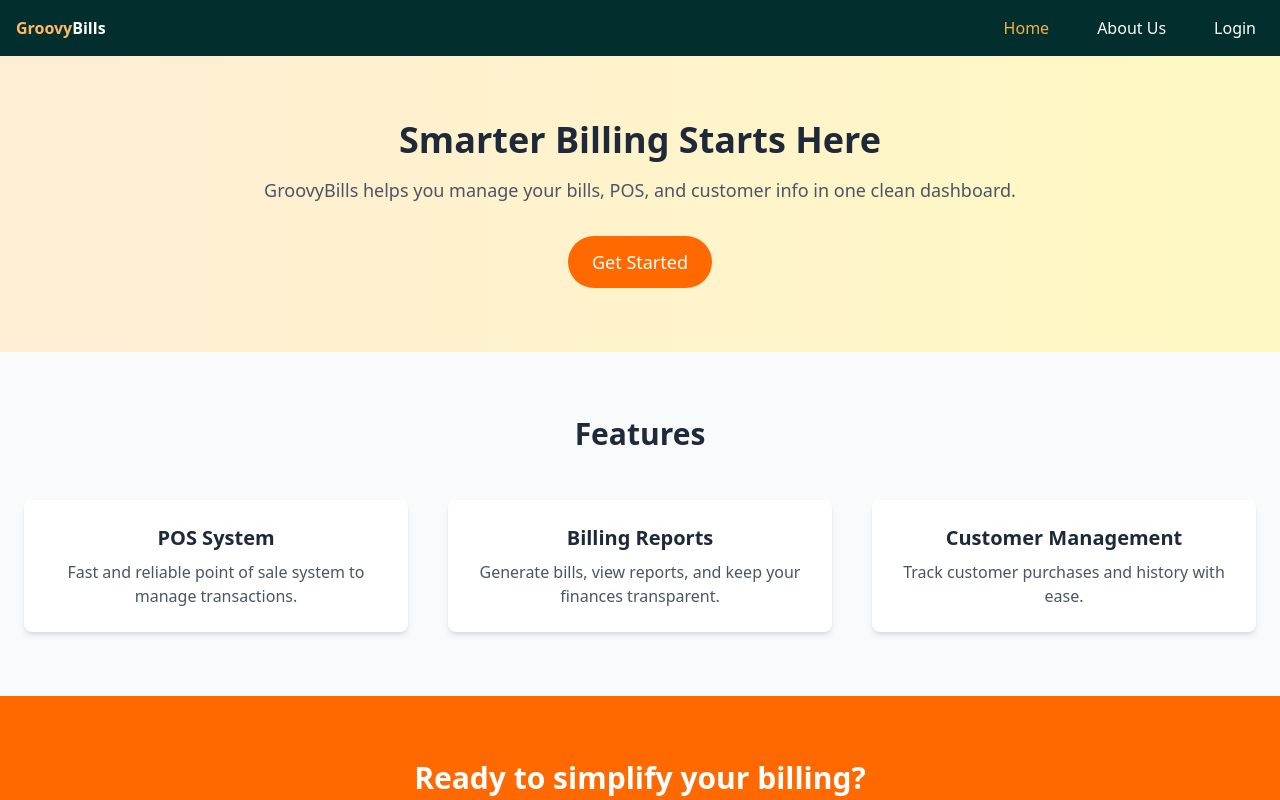
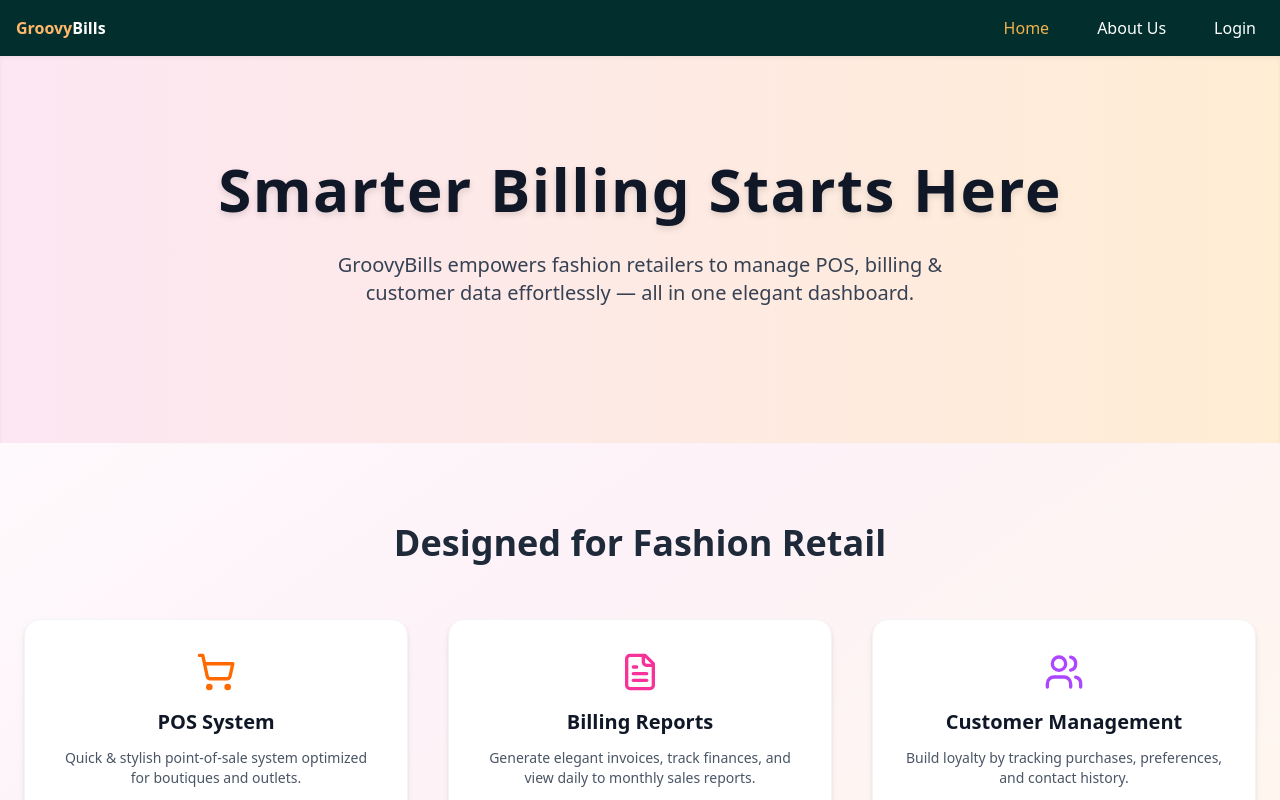
Before and after one commit to workfor-36/new-groovy, a React (Vite) app in the folder frontend/: page / in a window 1280 px wide. Shown: the top 800 px of the page. Built offline with nearby package versions, Linux system fonts and the light colour scheme.

Commit message:
new design

```diff
--- a/frontend/src/pages/Home.jsx
+++ b/frontend/src/pages/Home.jsx
@@ -1,64 +1,60 @@
 import React from 'react';
 import Footer from '../components/Footer';
 import { Link } from 'react-router-dom';
+import { ShoppingCart, FileText, Users } from 'lucide-react';
 
 function Home() {
   return (
-    <div className="min-h-screen bg-gray-50 text-gray-800">
-      {/* Navbar */}
-
-
+    <div className="min-h-screen bg-gradient-to-br from-white via-pink-50 to-orange-50 text-gray-900 font-sans">
       {/* Hero Section */}
-      <section className="text-center py-16 bg-gradient-to-r from-orange-100 to-yellow-100">
+      <section className="text-center py-24 bg-gradient-to-r from-pink-100 to-orange-100 shadow-inner">
         <div className="container mx-auto px-6">
-          <h2 className="text-4xl font-bold mb-4">Smarter Billing Starts Here</h2>
-          <p className="text-lg text-gray-600 mb-8">
-            GroovyBills helps you manage your bills, POS, and customer info in one clean dashboard.
+          <h1 className="text-5xl md:text-6xl font-extrabold mb-6 leading-tight tracking-wide drop-shadow-md">
+            Smarter Billing Starts Here
+          </h1>
+          <p className="text-lg md:text-xl text-gray-700 max-w-2xl mx-auto mb-10">
+            GroovyBills empowers fashion retailers to manage POS, billing & customer data effortlessly — all in one elegant dashboard.
           </p>
-          <Link to="/">
-          <button className="bg-orange-500 text-white px-6 py-3 rounded-full text-lg hover:bg-orange-600">
-            Get Started
-          </button>
-          </Link>
         </div>
       </section>
 
       {/* Features Section */}
-      <section id="features" className="py-16">
+      <section id="features" className="py-20">
         <div className="container mx-auto px-6">
-          <h3 className="text-3xl font-semibold text-center mb-12">Features</h3>
+          <h2 className="text-3xl md:text-4xl font-bold text-center mb-14 text-gray-800">
+            Designed for Fashion Retail
+          </h2>
           <div className="grid md:grid-cols-3 gap-10">
-            <div className="bg-white p-6 rounded-lg shadow-md text-center">
-              <h4 className="text-xl font-semibold mb-2">POS System</h4>
-              <p className="text-gray-600">Fast and reliable point of sale system to manage transactions.</p>
+            <div className="bg-white hover:shadow-xl transition-shadow p-8 rounded-2xl shadow-md text-center border border-gray-100">
+              <div className="flex justify-center mb-4 text-orange-500">
+                <ShoppingCart size={40} />
+              </div>
+              <h4 className="text-xl font-semibold mb-3">POS System</h4>
+              <p className="text-gray-600 text-sm">Quick & stylish point-of-sale system optimized for boutiques and outlets.</p>
             </div>
-            <div className="bg-white p-6 rounded-lg shadow-md text-center">
-              <h4 className="text-xl font-semibold mb-2">Billing Reports</h4>
-              <p className="text-gray-600">Generate bills, view reports, and keep your finances transparent.</p>
+            <div className="bg-white hover:shadow-xl transition-shadow p-8 rounded-2xl shadow-md text-center border border-gray-100">
+              <div className="flex justify-center mb-4 text-pink-500">
+                <FileText size={40} />
+              </div>
+              <h4 className="text-xl font-semibold mb-3">Billing Reports</h4>
+              <p className="text-gray-600 text-sm">Generate elegant invoices, track finances, and view daily to monthly sales reports.</p>
             </div>
-            <div className="bg-white p-6 rounded-lg shadow-md text-center">
-              <h4 className="text-xl font-semibold mb-2">Customer Management</h4>
-              <p className="text-gray-600">Track customer purchases and history with ease.</p>
+            <div className="bg-white hover:shadow-xl transition-shadow p-8 rounded-2xl shadow-md text-center border border-gray-100">
+              <div className="flex justify-center mb-4 text-purple-500">
+                <Users size={40} />
+              </div>
+              <h4 className="text-xl font-semibold mb-3">Customer Management</h4>
+              <p className="text-gray-600 text-sm">Build loyalty by tracking purchases, preferences, and contact history.</p>
             </div>
           </div>
         </div>
       </section>
 
       {/* Call to Action */}
-      <section className="py-16 bg-orange-500 text-white text-center">
-        <div className="container mx-auto px-6">
-          <h4 className="text-3xl font-bold mb-4">Ready to simplify your billing?</h4>
-          <p className="mb-6">Join hundreds of businesses using GroovyBills.</p>
-         <Link to="/">
-          <button className="bg-white text-orange-500 px-6 py-3 rounded-full font-semibold hover:bg-gray-100">
-            Try It Now
-          </button>
-          </Link>
-        </div>
-      </section>
+
 
       {/* Footer */}
-       <Footer/>
+      <Footer />
     </div>
   );
 }
```
